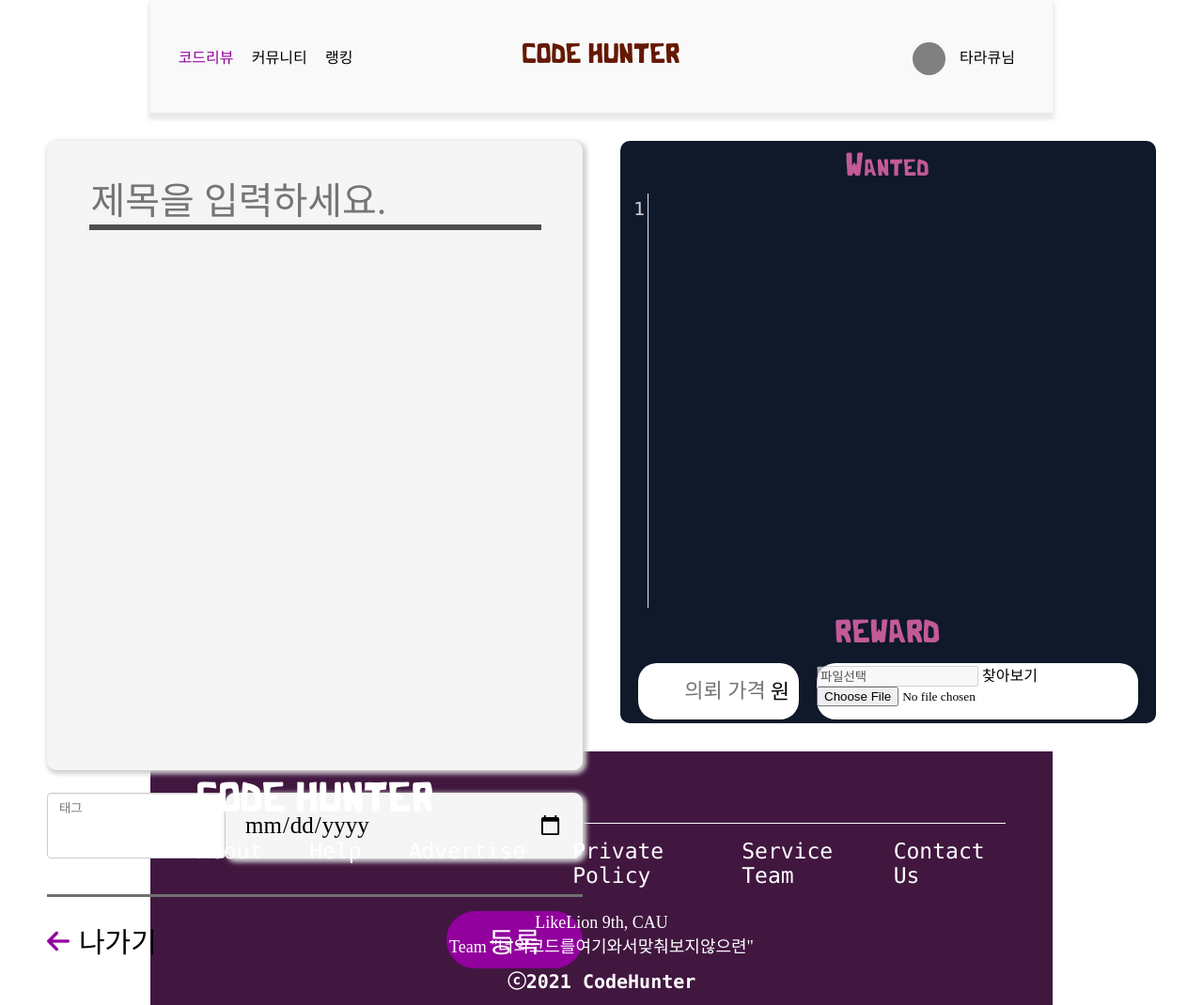
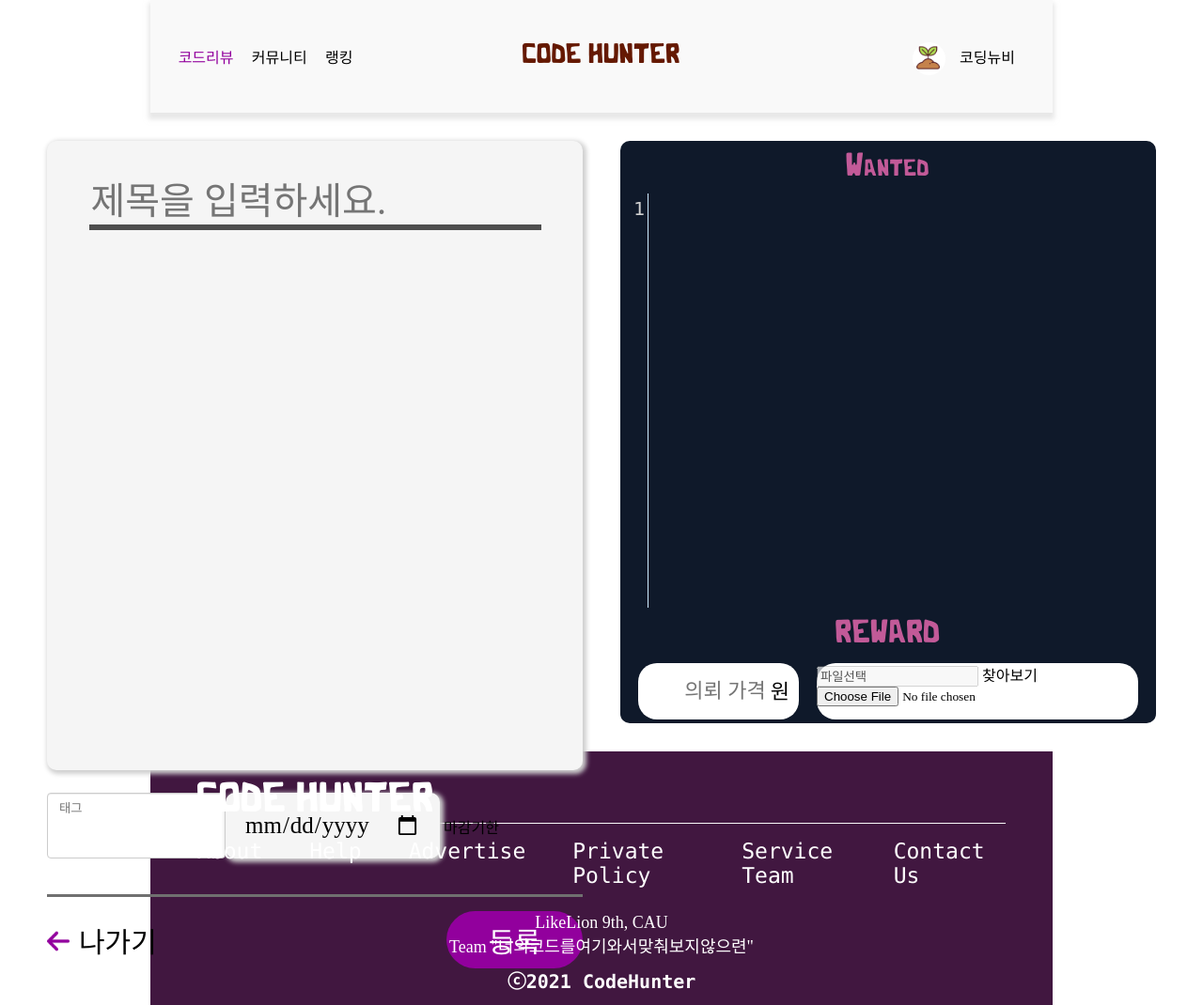
Before and after one commit to LikeLion-CAU-9th/Weiver, a Django app: template Code_Hunter/wanted/templates/newquest.html in a window 1280 px wide. Shown: the whole page at 94% size. Run offline with Django 3.2, Linux system fonts and the light colour scheme; the template is opened without the code that fills it, so the values that code supplies are empty; some libraries are stand-ins or nearby versions; some web fonts are replaced.

Commit message:
add placeholder to datepicker

```diff
--- a/Code_Hunter/main/static/css/base.css
+++ b/Code_Hunter/main/static/css/base.css
@@ -87,9 +87,16 @@ input {
     width: 35px;
     height: 35px;
     border-radius: 70%;
-    background-color: gray;
+    background-color: white;
     margin:5px 15px 0 0;
     overflow: hidden;
+    padding: 3.5px;
+    box-sizing: border-box;
+}
+
+.user-thumb img {
+    width: 90%;
+    height: 90%;
 }
 
 .user-box a {
--- a/Code_Hunter/main/templates/base.html
+++ b/Code_Hunter/main/templates/base.html
@@ -35,8 +35,8 @@
         </div>
         <div class="user-box">
             <!-- 수정: 나중에 img tag로 수정 -->
-            <div class = "user-thumb"></div>
-            <a href="#">타라큐님</a>
+            <div class = "user-thumb"><img src="{% static 'img/sproutimg.png' %}"></div>
+            <a href="#">코딩뉴비</a>
         </div>
     </div>
 
--- a/Code_Hunter/wanted/forms.py
+++ b/Code_Hunter/wanted/forms.py
@@ -17,7 +17,7 @@ class QuestForm(forms.ModelForm):
         fields = ['title', 'bounty', 'body', 'code', 'duedate', 'taglist', 'file']
         widgets = {
             'body': SummernoteWidget(),
-            'duedate': DateInput(),
+            'duedate': DateInput(attrs={'placeholder':'마감기한'}),
             'file': forms.FileInput()
         }
 
--- a/Code_Hunter/wanted/models.py
+++ b/Code_Hunter/wanted/models.py
@@ -2,7 +2,6 @@ from django.db import models
 from django.conf import settings
 from django.db.models.deletion import CASCADE
 from django.utils import timezone
-from multiselectfield import MultiSelectField
 from taggit.managers import TaggableManager
 import datetime
 
@@ -26,13 +25,12 @@ class Quest(models.Model):
     title = models.CharField(max_length=50, verbose_name='제목')
     date = models.DateTimeField(auto_now_add=True)
     show = models.CharField(max_length = 10, choices=SHOW_TYPES, default='PUBLIC', help_text="비공개 여부")
-    tags = MultiSelectField(choices=TAGS, default=[])
     taglist = TaggableManager(blank=True)
     bounty = models.IntegerField(verbose_name='현상금', default=0)
     duedate = models.DateField(verbose_name='마감기한', default=datetime.date.today)
     file = models.FileField(null=True, verbose_name='첨부파일', blank=True)
     body = models.TextField(verbose_name='내용')
-    code = models.TextField(default='')
+    code = models.TextField(default='', blank=True)
     status = models.CharField(max_length=10, choices=STATUS, default='UNSOLVED')
     remainingdays = models.IntegerField(default=0)
 
--- a/Code_Hunter/wanted/templates/newquest.html
+++ b/Code_Hunter/wanted/templates/newquest.html
@@ -33,7 +33,10 @@
             </div>
             <div class="tag-date-area">
                 <input type="text" name="{{ form.taglist.name }}" data-role="tagsinput" class="tag-input" placeholder="태그">
-                <input type="date" name="{{ form.duedate.name }}" class="date-input" required>
+                <div class="date-box">
+                    <input type="date" name="{{ form.duedate.name }}" class="date-input" id="dateinput" required>
+                    <span id="duedate">마감기한</span>
+                </div>
             </div>
             <div class="submit-area">
                 <a href="{% url 'board' %}"><img src="{% static 'img/left.png' %}" style="height: 24px; margin-right: 10px;">나가기</a>
@@ -93,6 +96,19 @@
     });
 
         </script>
+<script>
+var date = document.getElementById("dateinput");
+var placeholder = document.getElementById("duedate");
+date.addEventListener('input', updateValue);
+function updateValue(e) {
+    if (date && date.value) {
+        placeholder.style.display ='none';
+    }
+    else {
+        placeholder.style.display ='inline-block';
+    }
+}
+</script>
 
 
 </form>
--- a/Code_Hunter/wanted/templates/questdetail.html
+++ b/Code_Hunter/wanted/templates/questdetail.html
@@ -87,9 +87,11 @@
             </div>
         </div>
         <div class="comment-area">
+            {% if comments %}
             <div class="comment-head">
                 <span>댓글</span>
             </div>
+            {% endif %}
             {% for comment in comments %}
             <div class="comment">
                 <div class="comment-left">
```
Also changed, not shown: Code_Hunter/wanted/static/css/newquest.css (+24 -5 lines), Code_Hunter/community/migrations/0016_alter_community_pub_dateonly.py (added), Code_Hunter/main/static/img/sprout.png (added), Code_Hunter/main/static/img/sproutimg.png (added), Code_Hunter/wanted/migrations/0017_auto_20210703_1813.py (added).
